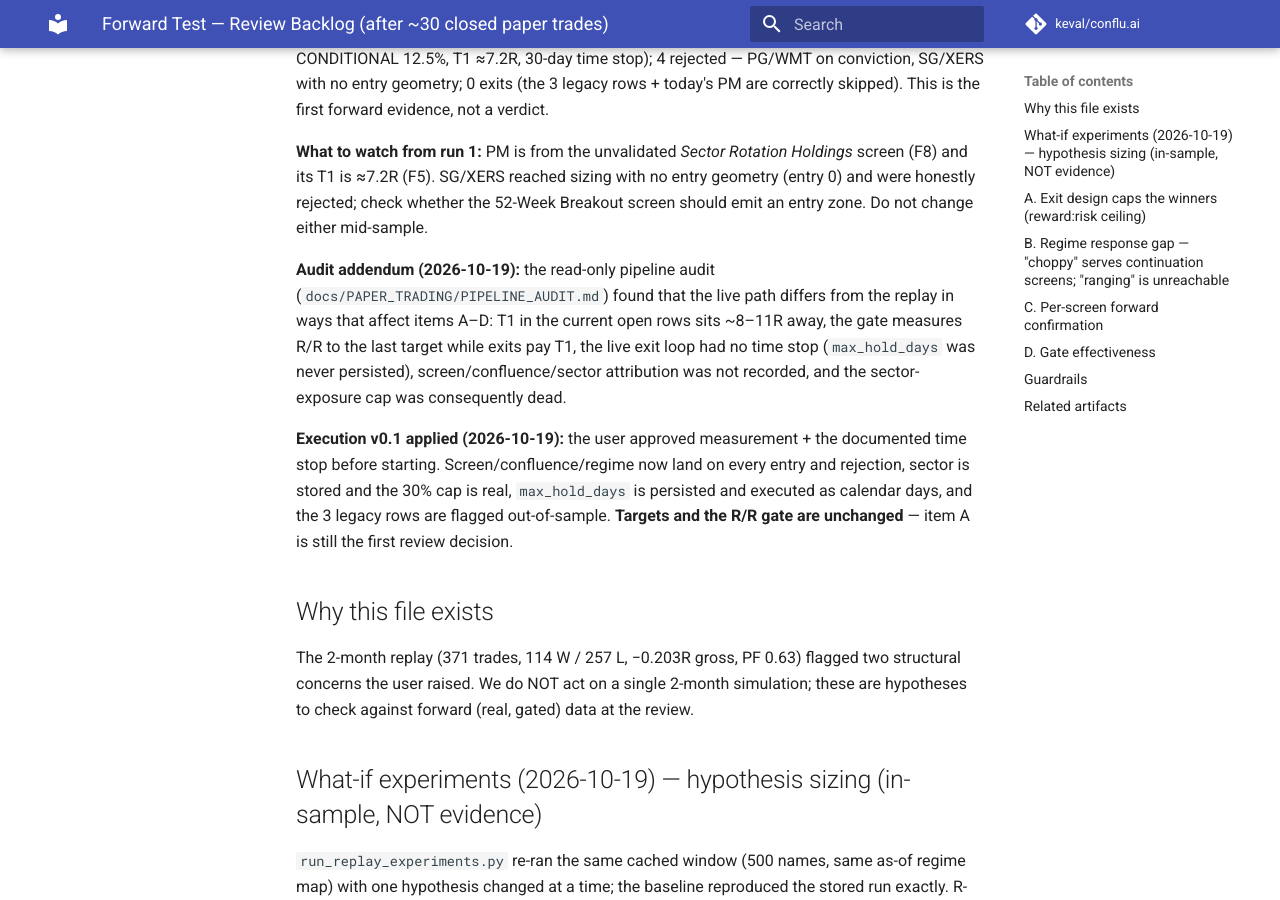
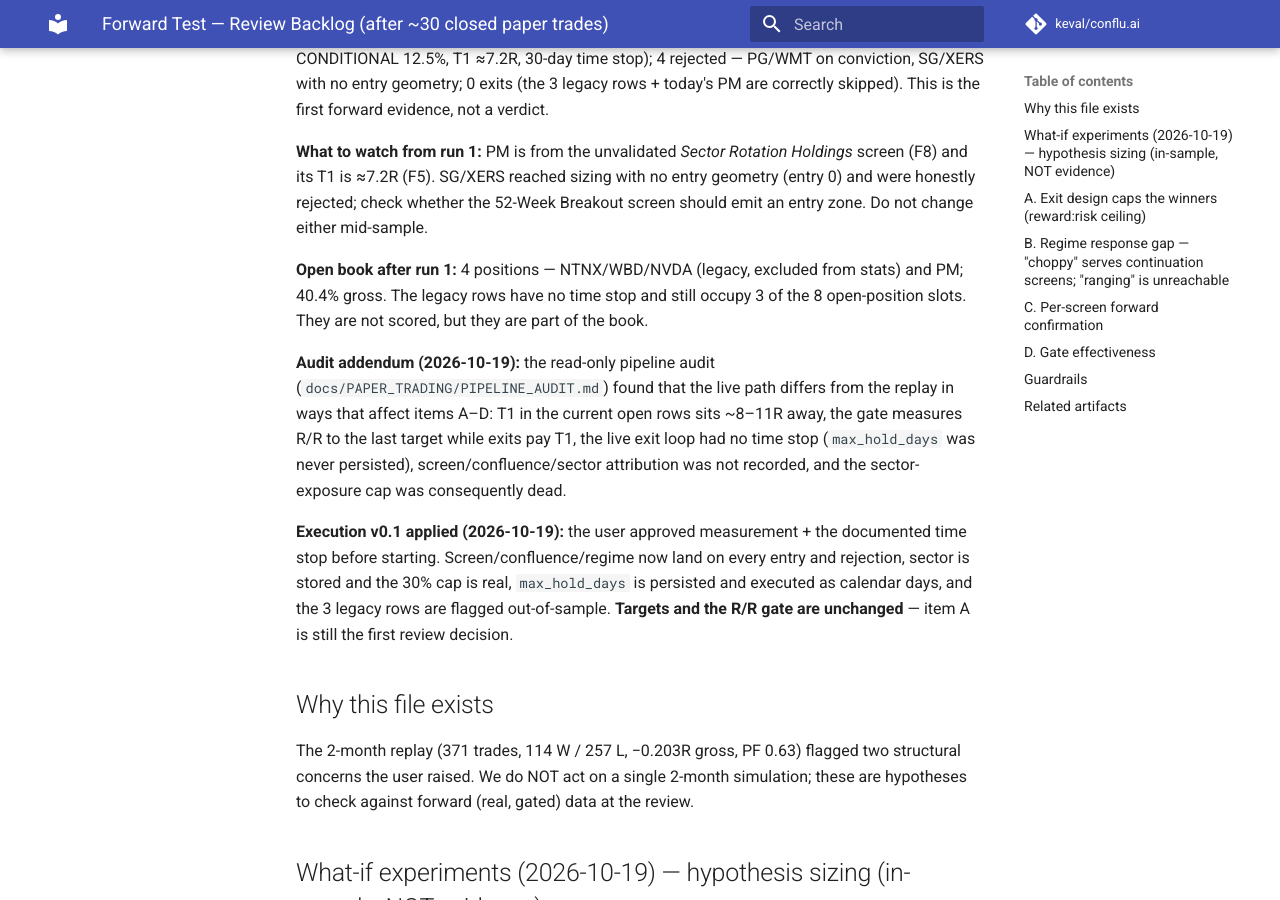
Before and after one commit to mk-keval/conflu.ai, an MkDocs documentation site: the page built from docs/PAPER_TRADING/FORWARD_TEST_REVIEW.md, in a window 1280 px wide and 900 px high, scrolled down 393 px. Built offline with MkDocs 1.6.1 and Material for MkDocs 9.7.7, drawn with Linux system fonts in a browser that asks for light colours; comment, search, counter and statistics services are not loaded.

Commit message:
docs: note open book after the first run
4 open positions (3 excluded legacy + PM) at 40.4% gross; the legacy rows still occupy 3 of the 8 slots and have no time stop.

```diff
--- a/docs/PAPER_TRADING/FORWARD_TEST_REVIEW.md
+++ b/docs/PAPER_TRADING/FORWARD_TEST_REVIEW.md
@@ -17,6 +17,10 @@ today's PM are correctly skipped). This is the first forward evidence, not a ver
 screen (F8) and its T1 is ≈7.2R (F5). SG/XERS reached sizing with no entry
 geometry (entry 0) and were honestly rejected; check whether the 52-Week Breakout
 screen should emit an entry zone. Do not change either mid-sample.
+
+**Open book after run 1:** 4 positions — NTNX/WBD/NVDA (legacy, excluded from
+stats) and PM; 40.4% gross. The legacy rows have no time stop and still occupy 3
+of the 8 open-position slots. They are not scored, but they are part of the book.
 
 **Audit addendum (2026-10-19):** the read-only pipeline audit
 (`docs/PAPER_TRADING/PIPELINE_AUDIT.md`) found that the live path differs from the replay
```
